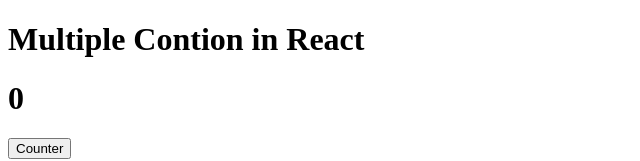
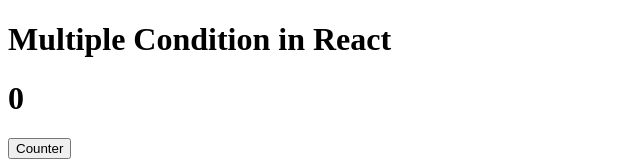
Before and after one commit to Amaan-2469/Learning-React, a React (Vite) app: page / in a window 1280 px wide. Shown: the top 161 px of the page, without its empty margins (0-640 px from the left). Built offline with nearby package versions, Linux system fonts and the light colour scheme.

Commit message:
Update App.jsx

```diff
--- a/src/App.jsx
+++ b/src/App.jsx
@@ -3,7 +3,7 @@ function App(){
   const [count,setCount] = useState(0);
   return(
     <>
-    <h1>Multiple Contion in React</h1>
+    <h1>Multiple Condition in React</h1>
     <h1>{count}</h1>
     <button onClick={()=> setCount(count + 1)}>Counter</button>
     {
```
